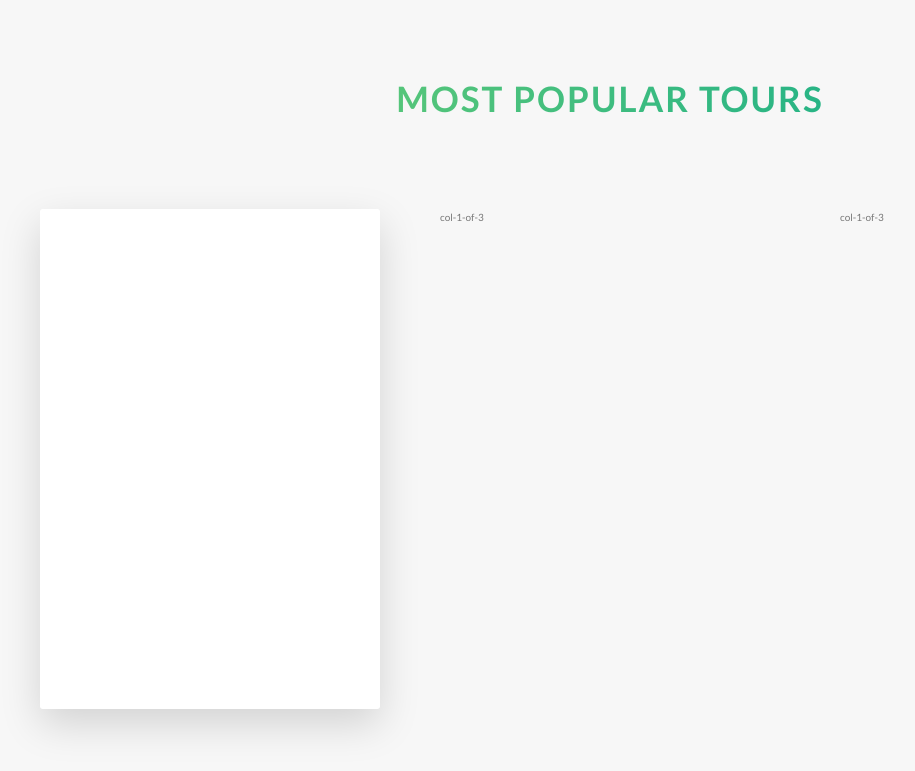
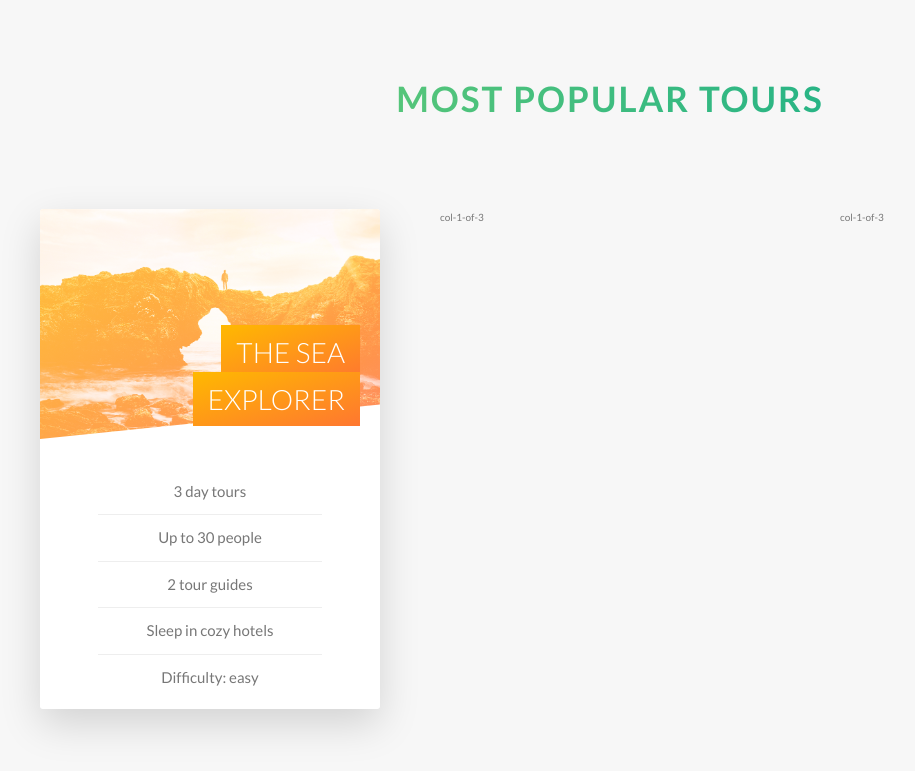
Before and after one commit to 592413/WEB-PROJECT-CSS, a website: page NATOURS/index.html in a window 1280 px wide. Shown: the part 2263-3034 px from the top of the page, without its empty margins (30-945 px from the left). Drawn offline with Linux system fonts and the light colour scheme.

Commit message:
Designing The Front Of the Card

```diff
--- a/NATOURS/index.html
+++ b/NATOURS/index.html
@@ -112,7 +112,21 @@
                     <div class="col-1-of-3">
                         <div class="card">
                             <div class="card__side card__side--front">
-                                FRONT
+                                <div class="card__picture card__picture--1">
+                                    &nbsp;
+                                </div>
+                                <h4 class="card__heading">
+                                    <span class="card__heading-span card__heading-span--1">The Sea Explorer</span>
+                                </h4>
+                                <div class="card__details">
+                                    <ul>
+                                        <li>3 day tours</li>
+                                        <li>Up to 30 people</li>
+                                        <li>2 tour guides</li>
+                                        <li>Sleep in cozy hotels</li>
+                                        <li>Difficulty: easy</li>
+                                    </ul>
+                                </div>
                             </div>
                             <div class="card__side card__side--back card__side--back-1">
                                 BACK
--- a/NATOURS/sass/abstracts/_variables.scss
+++ b/NATOURS/sass/abstracts/_variables.scss
@@ -7,6 +7,8 @@
 
 $color-tertiary-light:#2998ff;
 $color-tertiary-dark:#5643fa;
+
+$color-grey-light:#eee;
 
 
 $color-white:#fff;
--- a/NATOURS/sass/components/_card.scss
+++ b/NATOURS/sass/components/_card.scss
@@ -9,9 +9,6 @@
 
 
     &__side{
-
-        color:#fff;
-        font-size:2rem;
         height:50rem;
         transition: all .8s ease;
         position: absolute;
@@ -20,6 +17,7 @@
         width:100%;
         backface-visibility: hidden;
         border-radius: 3px;
+        overflow: hidden;
         box-shadow: 0 1.5rem 4rem rgba($color-black,0.15);
 
 
@@ -29,7 +27,7 @@
 
         &--back{
             background-color: green;
-            transform: rotateY(-180deg);
+            transform: rotateY(180deg);
 
             &-1{
                 background-image: linear-gradient(to right bottom, $color-secondary-light,$color-secondary-dark);
@@ -46,4 +44,74 @@
         transform: rotateY(0deg);
     }
 
+    &__picture{
+
+        background-size: cover;
+        height:23rem;
+        background-blend-mode: screen;
+        clip-path: polygon(0 0,100% 0, 100% 85%,0 100%);
+
+
+        &--1{
+            background-image: linear-gradient(to right bottom, $color-secondary-light,$color-secondary-dark
+            ),url(../img/nat-5.jpg);
+        }
+        &--2{
+            background-image: url(../img/nat-5.jpg);
+        }
+
+        &--3{
+            background-image: url(../img/nat-5.jpg);
+        }
+    }
+
+    &__heading{
+        font-size: 2.8rem;
+        font-weight: 300;
+        text-transform: uppercase;
+        color: $color-white;
+        position: absolute;
+        top:12rem;
+        right:2rem;
+        text-align: right;
+        width:75%;
+
+    }
+
+    &__heading-span{
+        padding:1rem 1.5rem;
+        -webkit-box-decoration-break: clone;
+        box-decoration-break: clone;
+
+        &--1{
+
+            background-image: linear-gradient(to right bottom,
+            $color-secondary-light,
+            $color-secondary-dark);
+        }
+    }
+
+    &__details{
+
+        padding:3rem;
+
+        ul {
+            list-style: none;
+            width:80%;
+            margin:0 auto;
+
+            li{
+                text-align: center;
+                font-size:1.5rem;
+                padding:1rem;
+
+                &:not(:last-child){
+                    border-bottom: 1px solid $color-grey-light;
+                }
+            }
+
+        }
+
+    }
+
 }
```
Also changed, not shown: NATOURS/css/style.css, 1 other file.
